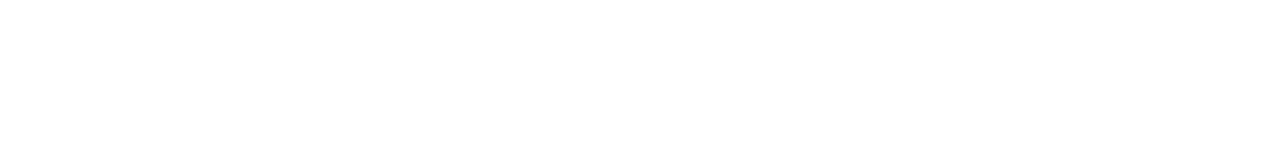
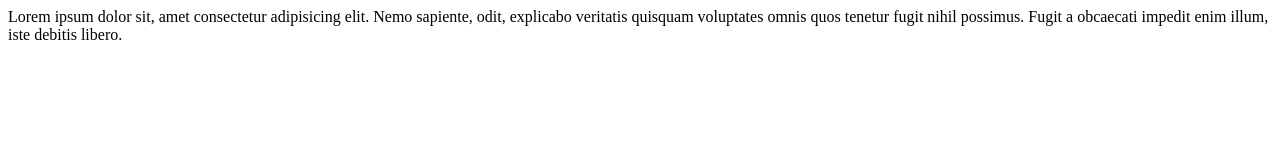
Before and after one commit to ChornakM/tour_plan, a plain HTML site: page src/index.html in a window 1280 px wide. Drawn offline with Linux system fonts and the light colour scheme.

Commit message:
lesson15

```diff
--- a/src/index.html
+++ b/src/index.html
@@ -7,6 +7,6 @@
   <title>Document</title>
 </head>
 <body>
-
+  Lorem ipsum dolor sit, amet consectetur adipisicing elit. Nemo sapiente, odit, explicabo veritatis quisquam voluptates omnis quos tenetur fugit nihil possimus. Fugit a obcaecati impedit enim illum, iste debitis libero.
 </body>
 </html>
```
Also changed, not shown: 1 other file.
